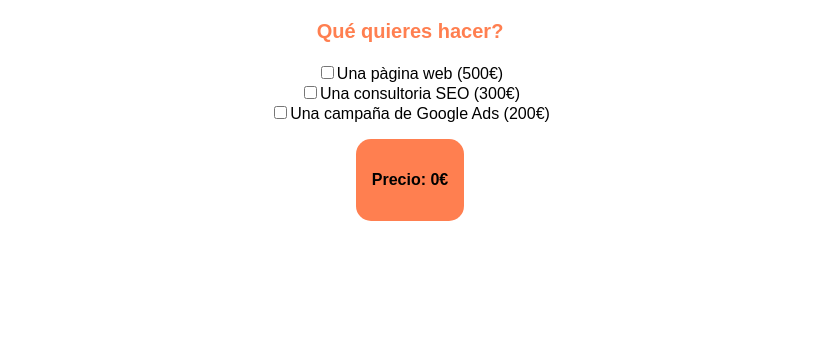
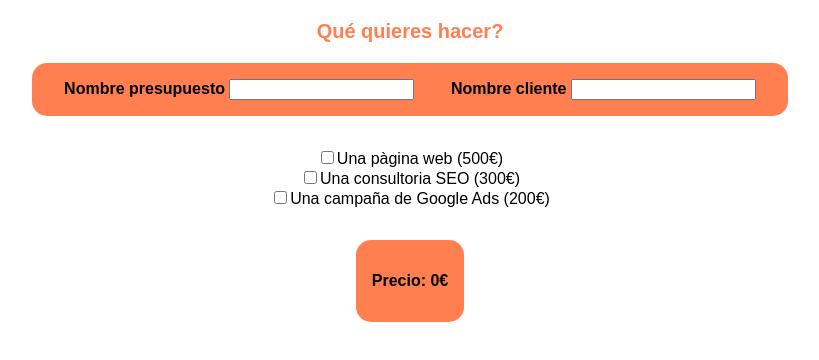
Before and after one commit to NoeliaAlGa/ReactOnlineItAcademySprint7, a React (Create React App) app: page /page2 in a window 1280 px wide. Shown: the top 360 px of the page, without its empty margins (230-1049 px from the left). Built offline with nearby package versions, Linux system fonts and the light colour scheme.

Commit message:
N2 E7 P1 creació inputs i localStorage

```diff
--- /dev/null
+++ b/src/application/components/BasicInputData.jsx
@@ -0,0 +1,13 @@
+import React from "react";
+import {StyleText} from './styled'
+
+const BasicInputData = ({id, text ,value, onChange}) => {
+    return (
+        <StyleText>
+            <label> {text}</label>
+            <input id={id} key={id} value={value} type="text" onChange={onChange} />
+        </StyleText>
+    );
+};
+
+export default BasicInputData;
--- a/src/application/components/ObtenerValorInicial.jsx
+++ b/src/application/components/ObtenerValorInicial.jsx
@@ -1,13 +1,16 @@
 function obtenerValorInicial(key) {
     const valorGuardado = window.localStorage.getItem(key);
+    console.log("Valor Guardado: ", valorGuardado);
     const valorInicial = JSON.parse(valorGuardado);
 
     let valor;
+
     if(String(key).startsWith("checked")) {
       valor = valorInicial === null ? false : Boolean(valorInicial)
     }
     else {
       valor = valorInicial === null ? 0 : Number(valorInicial)
+
     }
     window.localStorage.setItem(key, valor);
     return valor;
--- /dev/null
+++ b/src/application/components/ObtenerValorInicialStrings.jsx
@@ -0,0 +1,10 @@
+function obtenerValorInicialString(key) {
+    const valorGuardado = window.localStorage.getItem(key);
+    console.log("Valor Guardado: ", valorGuardado);
+
+    let valor = valorGuardado === null ? "" : String(valorGuardado)
+    window.localStorage.setItem(key, valor);
+    return valor;
+  }
+
+  export default obtenerValorInicialString;
--- a/src/application/components/styled.js
+++ b/src/application/components/styled.js
@@ -2,12 +2,17 @@ import styled from "styled-components";
 
 export const StyleText = styled.label `
     font-family: Arial, Helvetica, sans-serif;
+    margin: 1rem;
 `
 export const StyleP = styled.p `
     font-family: Arial, Helvetica, sans-serif;
     font-weight:bold;
     font-size: 20px;
     color: coral;
+`
+
+export const BasicDataStyle = styled.div `
+    margin: 2rem;
 `
 export const StyleH1 = styled.h1 `
     font-family: Arial, Helvetica, sans-serif;
@@ -64,6 +69,7 @@ export const ButtonHome = styled.button `
     padding: 0px 20px 0px 20px;
     font-size: 20px;
     font-weight:bold;
+    margin: 1rem
 `
 export const PHome = styled.p `
     text-decoration: underline overline;
--- a/src/application/pages/page2.js
+++ b/src/application/pages/page2.js
@@ -2,12 +2,22 @@ import "../App.css";
 import React from "react";
 import { useState } from "react";
 import obtenerValorInicial from "../components/ObtenerValorInicial";
+import obtenerValorInicialString from "../components/ObtenerValorInicialStrings";
 import Checkbox from "../components/Checkbox";
+import BasicInputData from "../components/BasicInputData";
 import SumaPrecios from "../components/SumaPrecios";
 import OpcWeb from "../components/OpcWeb";
-import {StyleP} from '../components/styled'
+import { StyleP, StyleSDiv, BasicDataStyle, ButtonHome } from "../components/styled";
 
 const Page2 = () => {
+  const [inputData1, setInputData1] = useState(() => {
+    return obtenerValorInicialString("inputData1");
+  });
+
+  const [inputData2, setInputData2] = useState(() => {
+    return obtenerValorInicialString("inputData2");
+  });
+
   const [checked1, setChecked1] = useState(() => {
     return obtenerValorInicial("checked1");
   });
@@ -29,33 +39,39 @@ const Page2 = () => {
   });
 
   const handleInput = (e, nomInput) => {
-        if(nomInput === "input1") {
+    if (nomInput === "input1") {
       setInput1(e.target.value);
     }
-        if(nomInput === "input2") {
+    if (nomInput === "input2") {
       setInput2(e.target.value);
     }
+    if (nomInput === "inputData1") {
+      setInputData1(e.target.value);
+    }
+    if (nomInput === "inputData2") {
+      setInputData2(e.target.value);
+    }
+
     window.localStorage.setItem(nomInput, e.target.value);
   };
 
   const handleInputSumaResta = (e, nomInput, signo) => {
     let valor;
-        if(signo === "+") {
-          if(nomInput === "input1") {
+    if (signo === "+") {
+      if (nomInput === "input1") {
         valor = Number.parseInt(input1) + 1;
         setInput1(valor);
       }
-          if(nomInput === "input2") {
+      if (nomInput === "input2") {
         valor = Number.parseInt(input2) + 1;
         setInput2(valor);
       }
-        }
-        else {
-          if(nomInput === "input1") {
+    } else {
+      if (nomInput === "input1") {
         valor = Number.parseInt(input1) - 1;
         setInput1(valor);
       }
-          if(nomInput === "input2") {
+      if (nomInput === "input2") {
         valor = Number.parseInt(input2) - 1;
         setInput2(valor);
       }
@@ -66,22 +82,41 @@ const Page2 = () => {
   const handleChange = (e, checkAct) => {
     if (checkAct === "checked1") {
       setChecked1(e.target.checked);
-        }
-        else if (checkAct === "checked2") {
+    } else if (checkAct === "checked2") {
       setChecked2(e.target.checked);
-        }
-        else {
+    } else {
       setChecked3(e.target.checked);
     }
     window.localStorage.setItem(checkAct, e.target.checked);
   };
 
-      const opcionesWeb = OpcWeb(checked1, input1, input2, handleInputSumaResta, handleInput);
+  const opcionesWeb = OpcWeb(
+    checked1,
+    input1,
+    input2,
+    handleInputSumaResta,
+    handleInput
+  );
 
   return (
     <div className="App" on>
       <StyleP>Qué quieres hacer?</StyleP>
       <div>
+        <StyleSDiv>
+          <BasicInputData
+            id="nombrePresupuesto"
+            text="Nombre presupuesto "
+            value={inputData1}
+            onChange={(e) => handleInput(e, "inputData1")}
+          />
+          <BasicInputData
+            id="nombreCliente"
+            text="Nombre cliente "
+            value={inputData2}
+            onChange={(e) => handleInput(e, "inputData2")}
+          />
+        </StyleSDiv>
+        <BasicDataStyle>
           <div>
             <Checkbox
               id="1"
@@ -107,7 +142,7 @@ const Page2 = () => {
               onChange={(e) => handleChange(e, "checked3")}
             />
           </div>
-            </div>
+        </BasicDataStyle>
         <SumaPrecios
           input1={input1}
           input2={input2}
@@ -116,6 +151,8 @@ const Page2 = () => {
           checked3={checked3}
         />
       </div>
+
+    </div>
   );
 };
 export default Page2;
```
Lines whose indentation alone changed are shown as unchanged.
